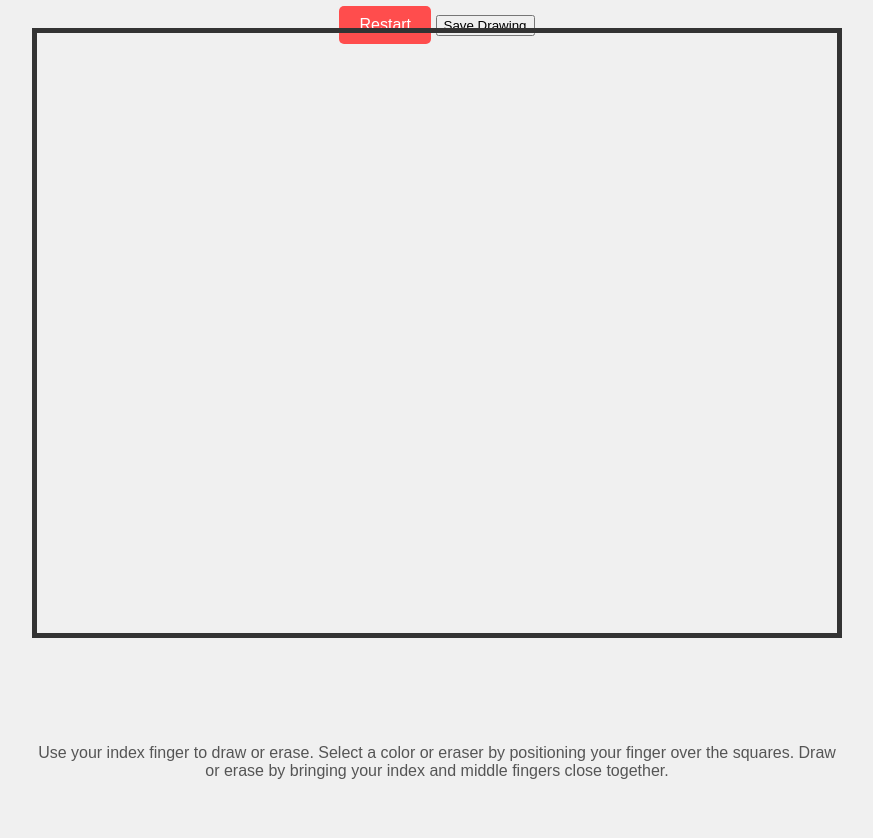
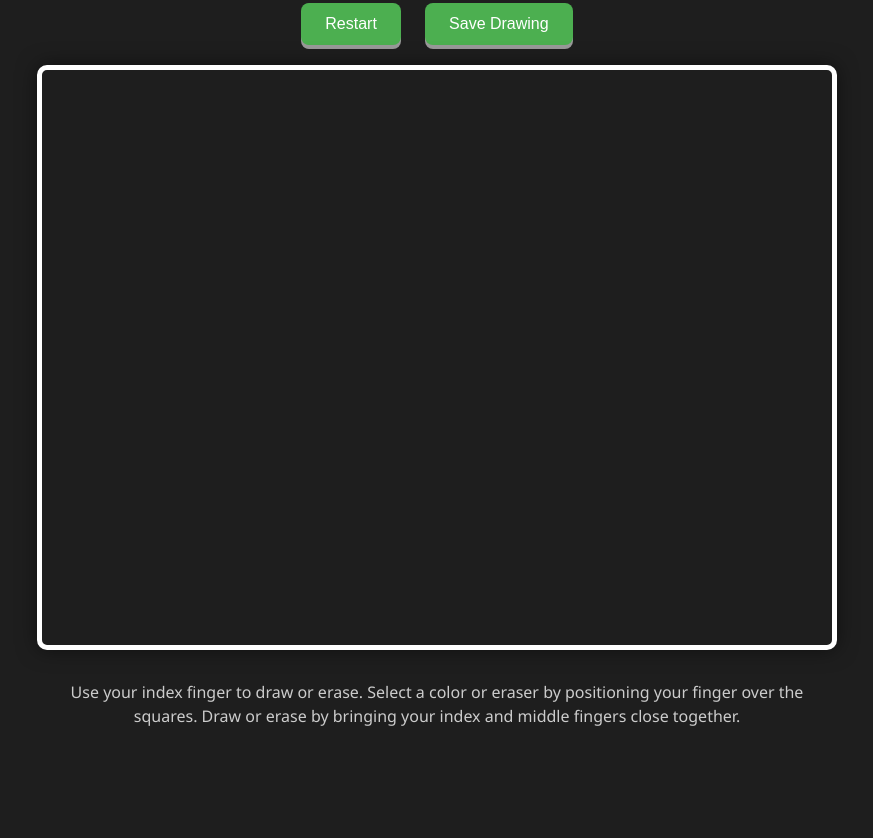
Before and after one commit to Robel-Delelegn/hand-gesture-drawing-app, a plain HTML site: page index.html in a window 1280 px wide. Shown: the part 72-910 px from the top of the page, without its empty margins (203-1076 px from the left). After the commit the page ends 800 px from the top, so only its background shows below. Drawn offline with Linux system fonts and the light colour scheme; a script that the page names is missing.

Commit message:
Update styles.css

```diff
--- a/styles.css
+++ b/styles.css
@@ -1,71 +1,128 @@
+/* Reset default browser styles */
+* {
+    margin: 0;
+    padding: 0;
+    box-sizing: border-box;
+}
+
 body {
     text-align: center;
-    background-color: #f0f0f0;
-    font-family: Arial, sans-serif;
+    background-color: #1e1e1e;
+    font-family: 'Segoe UI', Tahoma, Geneva, Verdana, sans-serif;
+    color: #f0f0f0;
+    height: 100vh;
+    display: flex;
+    flex-direction: column;
+    align-items: center;
+    justify-content: center;
 }
 
 h1 {
-    color: #333;
-    margin-top: 20px;
+    color: #ffffff;
+    margin-bottom: 20px;
+    font-size: 2.5em;
+    text-shadow: 2px 2px #000000;
 }
 
 .controls {
-    margin-top: 20px;
+    margin-bottom: 20px;
 }
 
-#reset-button {
-    background-color: #ff4d4d;
+.controls button {
+    background-color: #4CAF50;
     border: none;
     color: white;
-    padding: 10px 20px;
+    padding: 12px 24px;
+    margin: 0 10px;
     text-align: center;
     font-size: 16px;
-    border-radius: 5px;
+    border-radius: 8px;
     cursor: pointer;
-    transition: background-color 0.3s;
+    transition: background-color 0.3s, transform 0.2s;
+    box-shadow: 0 4px #999;
 }
 
-#reset-button:hover {
-    background-color: #ff1a1a;
+.controls button:hover {
+    background-color: #45a049;
 }
 
-video, canvas {
-    position: absolute;
-    top: 100px;
-    left: 50%;
-    transform: translateX(-50%);
-    border: 5px solid #333;
+.controls button:active {
+    background-color: #3e8e41;
+    box-shadow: 0 2px #666;
+    transform: translateY(2px);
 }
 
-video {
+.video-container {
+    position: relative;
     width: 800px;
     height: 600px;
+    border: 5px solid #ffffff;
+    border-radius: 10px;
+    overflow: hidden;
+    box-shadow: 0 0 20px rgba(0,0,0,0.5);
+}
+
+#video, #canvas {
+    position: absolute;
+    width: 100%;
+    height: 100%;
+    object-fit: cover;
+}
+
+#canvas {
+    top: 0;
+    left: 0;
     z-index: 1;
 }
 
-canvas {
-    width: 800px;
-    height: 600px;
-    z-index: 2;
-}
-
 p {
-    margin-top: 700px;
-    color: #555;
+    margin-top: 30px;
+    color: #cccccc;
     max-width: 800px;
-    margin-left: auto;
-    margin-right: auto;
+    font-size: 1em;
+    line-height: 1.5;
 }
 
 #notification {
-    margin-top: 10px;
-    padding: 10px 20px;
+    position: fixed;
+    top: 20px;
+    right: 20px;
+    background-color: #4CAF50;
     color: white;
+    padding: 15px 25px;
     border-radius: 5px;
-    display: inline-block;
+    box-shadow: 0 2px 10px rgba(0,0,0,0.3);
     opacity: 0.9;
+    z-index: 1000;
+    transition: opacity 0.5s ease;
 }
 
 .hidden {
     display: none;
 }
+
+/* Responsive Design */
+@media (max-width: 850px) {
+    .video-container {
+        width: 90%;
+        height: auto;
+    }
+
+    #video, #canvas {
+        height: auto;
+    }
+
+    h1 {
+        font-size: 2em;
+    }
+
+    .controls button {
+        padding: 10px 20px;
+        margin: 5px;
+        font-size: 14px;
+    }
+
+    p {
+        font-size: 0.9em;
+    }
+}
```
